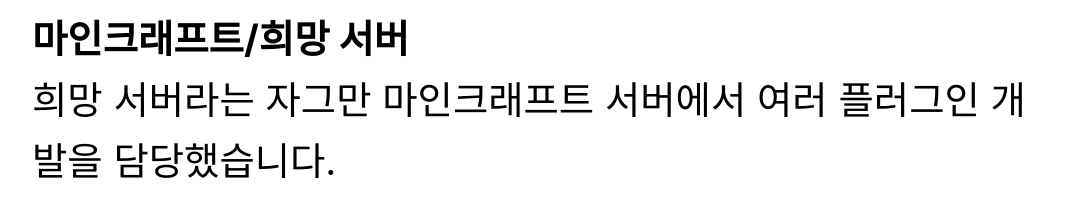
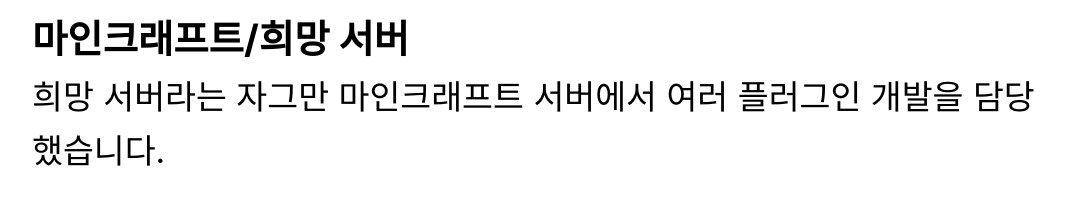
Before and after one commit to skrewbar/skrewbar.com, a Vue app: page / in a window 1280 px wide. Shown: the part 424-648 px from the top of the page, without its empty margins (96-1183 px from the left). Built offline with nearby package versions, Linux system fonts and the light colour scheme; a web font is replaced by a local one.

Commit message:
💄 홈 뷰 p 태그 폰트 크기 증가

```diff
--- a/src/views/HomeView.vue
+++ b/src/views/HomeView.vue
@@ -65,7 +65,7 @@
 }
 
 p {
-  font-size: 2rem;
+  font-size: 1.75rem;
 }
 
 figcaption {
```
